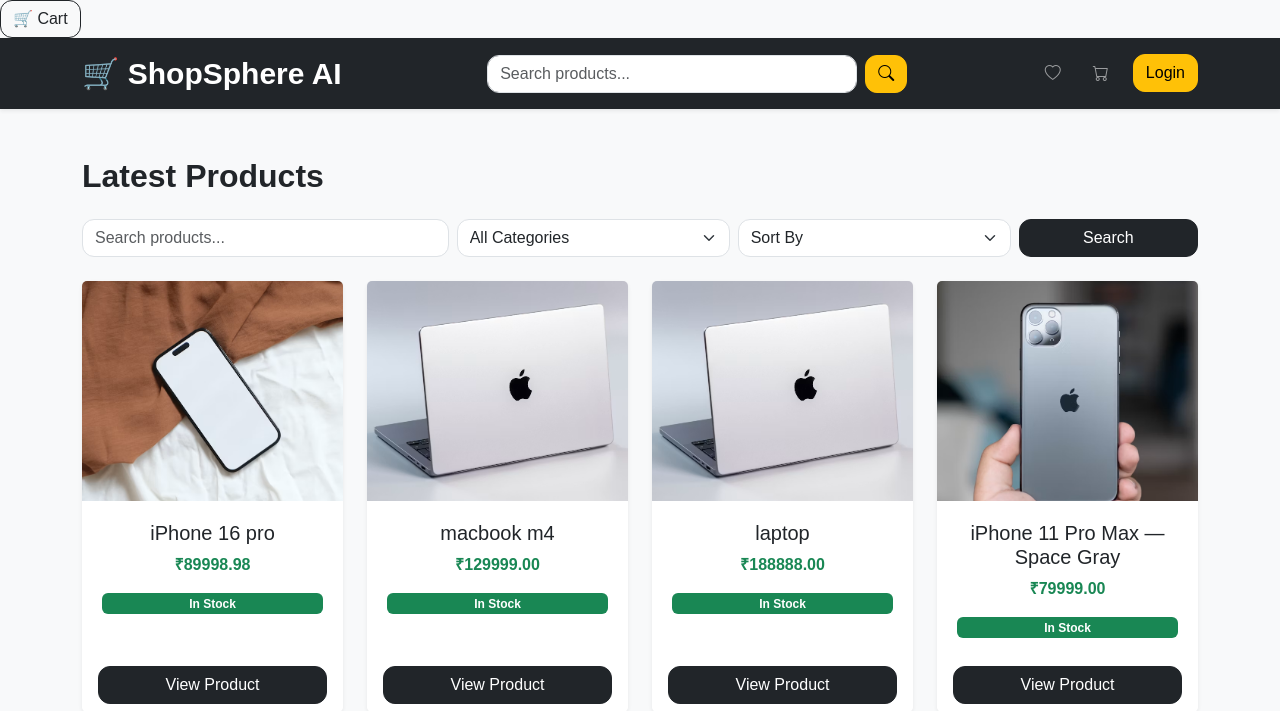
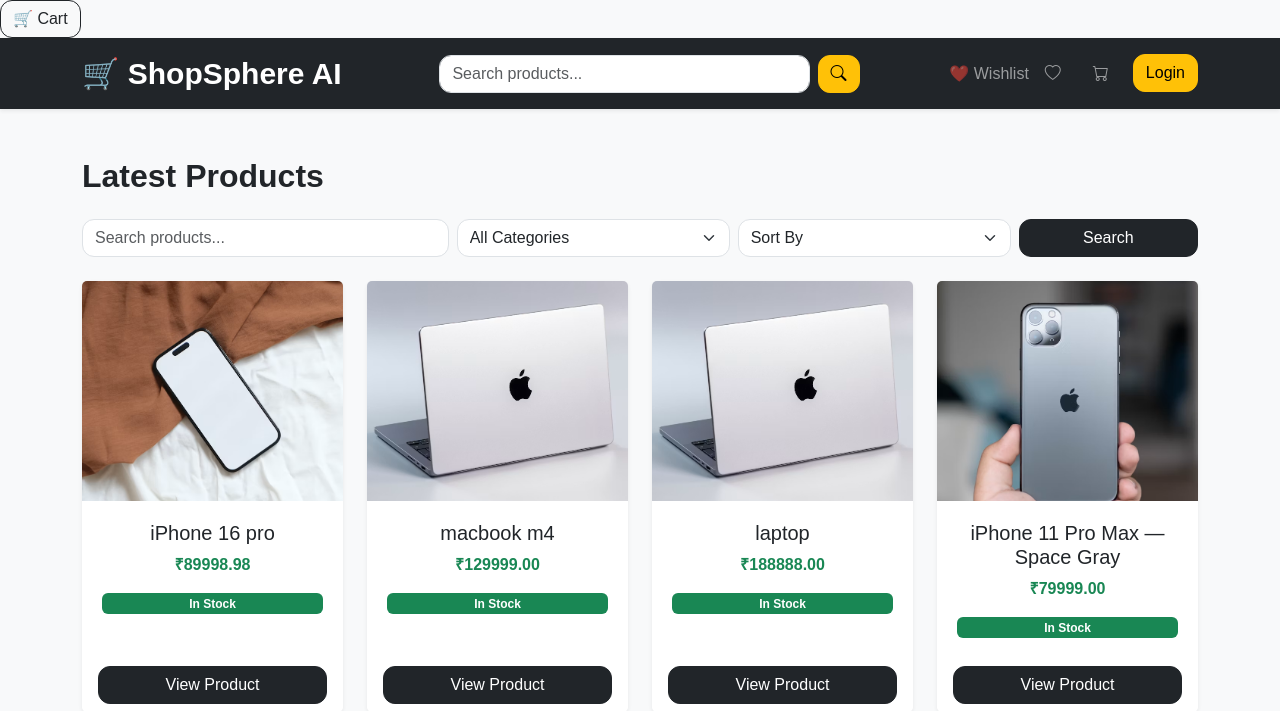
Before and after one commit to shraa25/shopsphere, a Django app: page /products/ in a window 1280 px wide. Shown: the top 711 px of the page. Run offline with Django 5.2, Linux system fonts and the light colour scheme; data comes from the database, SQL or seed files in the repository; both versions use the stored data as it was after the commit.

Commit message:
Day 54 - Wishlist page completed

```diff
--- a/products/urls.py
+++ b/products/urls.py
@@ -10,4 +10,16 @@ urlpatterns = [
     views.add_to_wishlist,
     name="add_to_wishlist",
 ),
+
+path(
+    "wishlist/",
+    views.WishlistView.as_view(),
+    name="wishlist",
+),
+
+path(
+    "wishlist/remove/<int:pk>/",
+    views.remove_from_wishlist,
+    name="remove_from_wishlist",
+),
 ]
--- a/products/views.py
+++ b/products/views.py
@@ -3,6 +3,7 @@ from .models import Product, Category
 from django.shortcuts import redirect
 from django.contrib.auth.decorators import login_required
 from .models import Wishlist
+from django.contrib.auth.mixins import LoginRequiredMixin
 
 class ProductListView(ListView):
     model = Product
@@ -57,3 +58,28 @@ def add_to_wishlist(request, pk):
     )
 
     return redirect("product_detail", pk=pk)
+
+
+class WishlistView(LoginRequiredMixin, ListView):
+
+    model = Wishlist
+
+    template_name = "products/wishlist.html"
+
+    context_object_name = "wishlist"
+
+    def get_queryset(self):
+
+        return Wishlist.objects.filter(
+            user=self.request.user
+        )
+
+@login_required
+def remove_from_wishlist(request, pk):
+
+    Wishlist.objects.filter(
+        user=request.user,
+        pk=pk
+    ).delete()
+
+    return redirect("wishlist")
--- a/templates/base.html
+++ b/templates/base.html
@@ -48,6 +48,17 @@
             </form>
 
             <ul class="navbar-nav">
+                <li class="nav-item">
+
+<a
+class="nav-link"
+href="{% url 'wishlist' %}">
+
+❤️ Wishlist
+
+</a>
+
+</li>
 
                 <li class="nav-item me-3">
                     <a class="nav-link" href="#">
```
Also changed, not shown: templates/products/wishlist.html (added, +67 -0 lines), db.sqlite3.
